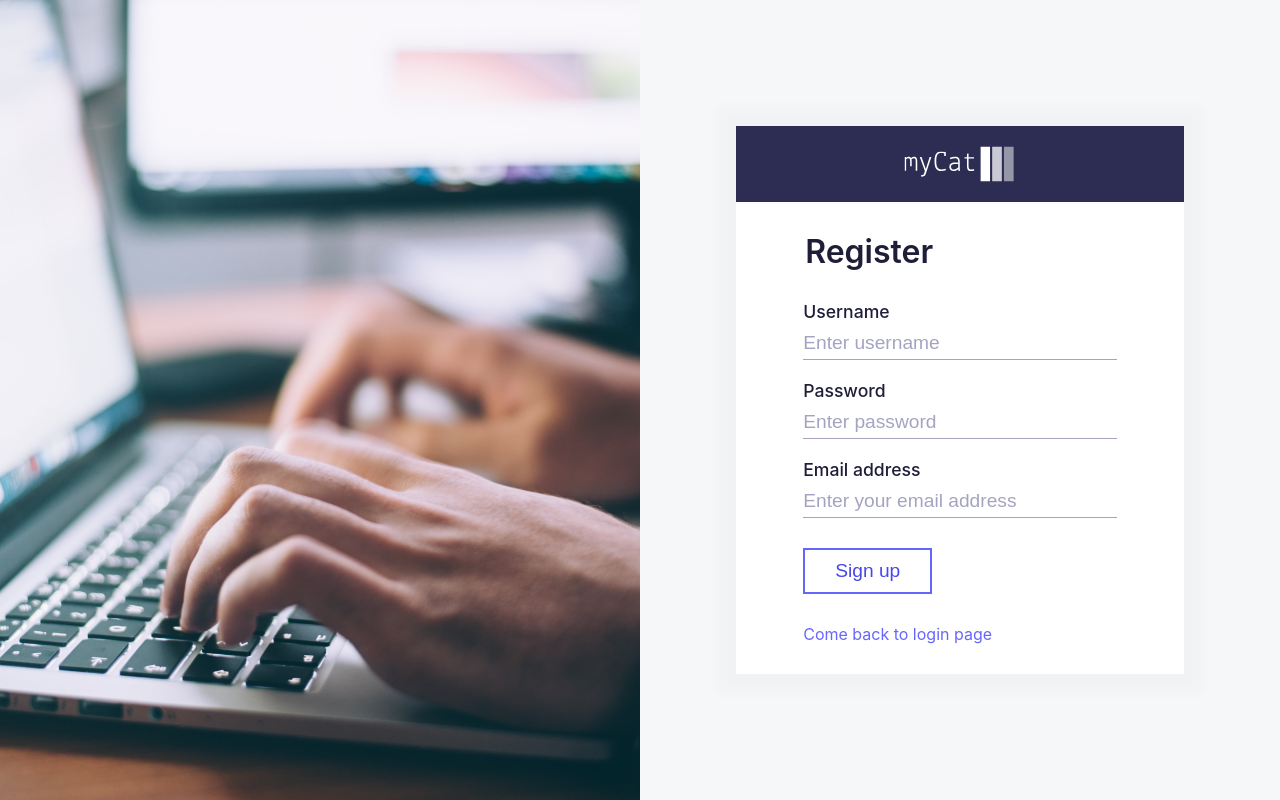
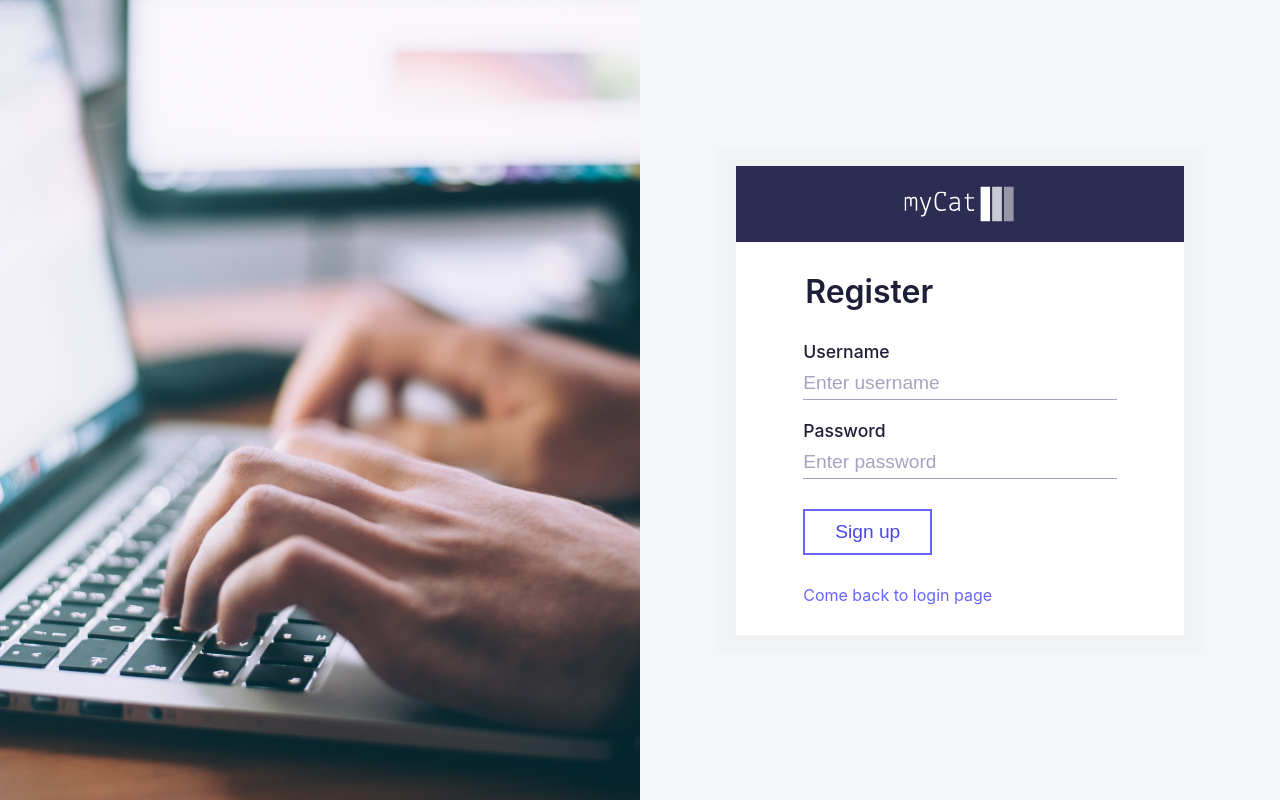
Before and after one commit to LeguyDany/dashboard-myCat, a React (Create React App) app in the folder front/: page /register in a window 1280 px wide. Built offline with nearby package versions, Linux system fonts and the light colour scheme.

Commit message:
Front Register update

```diff
--- a/front/src/registration.tsx
+++ b/front/src/registration.tsx
@@ -82,10 +82,6 @@ export function Register() {
                                 <label htmlFor="password">Password</label>
                                 <input type="password" name="password" id="password" placeholder="Enter password" required/>
                             </div>
-                            <div>
-                                <label htmlFor="email">Email address</label>
-                                <input type="email" name="email" id="email" placeholder="Enter your email address" required/>
-                            </div>
                         </div>
 
                         <input type="submit" value="Sign up"/>
```
